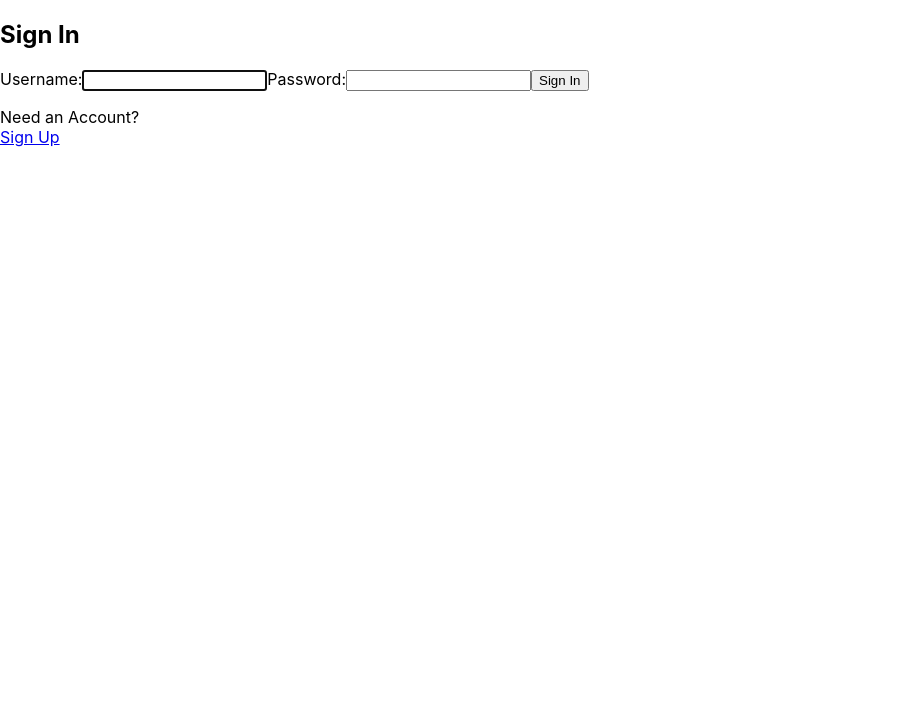
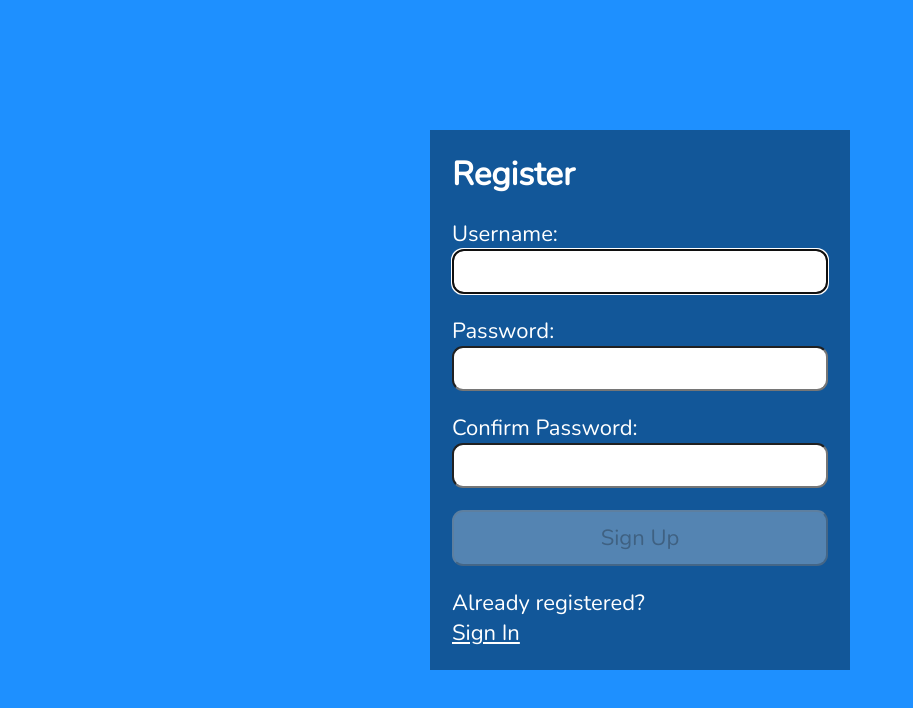
Before and after one commit to mineeshabrar/DSA-App, a React (Create React App) app in the folder dsa-app/: page / in a window 1280 px wide. Shown: the top 708 px of the page, without its empty margins (0-913 px from the left). Built offline with nearby package versions, Linux system fonts and the light colour scheme.

Commit message:
added css and edited index.js

```diff
--- a/dsa-app/src/App.js
+++ b/dsa-app/src/App.js
@@ -6,7 +6,7 @@
 
   return (
     <main className="App">
-      <Login />
+      <Register/>
     </main>
   );
 }
--- a/dsa-app/src/components/Login.js
+++ b/dsa-app/src/components/Login.js
@@ -1,7 +1,7 @@
 import { useRef, useState, useEffect, useContext } from 'react';
 import AuthContext from "./context/AuthProvider";
 
-import axios from 'axios';
+import axios from './api/axios';
 const LOGIN_URL = '/auth';
 
 const Login = () => {
--- a/dsa-app/src/components/Register.js
+++ b/dsa-app/src/components/Register.js
@@ -1,8 +1,7 @@
 import { useRef, useState, useEffect } from "react";
 import { faCheck, faTimes, faInfoCircle } from "@fortawesome/free-solid-svg-icons";
 import { FontAwesomeIcon } from "@fortawesome/react-fontawesome";
-import axios from 'axios';
-
+import axios from './api/axios';
 const USER_REGEX = /^[A-z][A-z0-9-_]{3,23}$/;
 const PWD_REGEX = /^(?=.*[a-z])(?=.*[A-Z])(?=.*[0-9])(?=.*[!@#$%]).{8,24}$/;
 const REGISTER_URL = '/register';
--- /dev/null
+++ b/dsa-app/src/components/api/axios.js
@@ -0,0 +1,5 @@
+import axios from 'axios';
+
+export default axios.create({
+    baseURL: 'http://localhost:3500'
+});
--- a/dsa-app/src/index.css
+++ b/dsa-app/src/index.css
@@ -1,13 +1,114 @@
-body {
-  margin: 0;
-  font-family: -apple-system, BlinkMacSystemFont, 'Segoe UI', 'Roboto', 'Oxygen',
-    'Ubuntu', 'Cantarell', 'Fira Sans', 'Droid Sans', 'Helvetica Neue',
-    sans-serif;
-  -webkit-font-smoothing: antialiased;
-  -moz-osx-font-smoothing: grayscale;
+@import url('https://fonts.googleapis.com/css2?family=Nunito&display=swap');
+
+* {
+    margin: 0;
+    padding: 0;
+    box-sizing: border-box;
 }
 
-code {
-  font-family: source-code-pro, Menlo, Monaco, Consolas, 'Courier New',
-    monospace;
+html {
+    font-family: 'Nunito', sans-serif;
+    font-size: 22px;
+    color: #fff;
 }
+
+body {
+    min-height: 100vh;
+    background-color: dodgerblue;
+}
+
+.App {
+  display: flex;
+  flex-direction: column;
+  justify-content: center;
+  align-items: center;
+  min-height: 100vh;
+  padding: 1rem 0.5rem;
+}
+
+section {
+    width: 100%;
+    max-width: 420px;
+    min-height: 400px;
+    display: flex;
+    flex-direction: column;
+    justify-content: flex-start;
+    padding: 1rem;
+    background-color: rgba(0,0,0,0.4);
+}
+
+form {
+    display: flex;
+    flex-direction: column;
+    justify-content: space-evenly;
+    flex-grow: 1;
+    padding-bottom: 1rem;
+}
+
+a, a:visited {
+    color: #fff;
+}
+
+input[type="text"],
+input[type="password"],
+button,
+textarea {
+  font-family: 'Nunito', sans-serif;
+  font-size: 22px;
+  padding: 0.25rem;
+  border-radius: 0.5rem;
+}
+
+label,
+button {
+  margin-top: 1rem;
+}
+
+button {
+  padding: 0.5rem;
+}
+
+.instructions {
+    font-size: 0.75rem;
+    border-radius: 0.5rem;
+    background: #000;
+    color: #fff;
+    padding: 0.25rem;
+    position: relative;
+    bottom: -10px;
+}
+
+.instructions > svg {
+    margin-right: 0.25rem;
+}
+
+.offscreen {
+    position: absolute;
+    left: -9999px;
+}
+
+.hide {
+    display: none;
+}
+
+.valid {
+    color: limegreen;
+    margin-left: 0.25rem;
+}
+
+.invalid {
+    color: red;
+    margin-left: 0.25rem;
+}
+
+.errmsg {
+    background-color: lightpink;
+    color: firebrick;
+    font-weight: bold;
+    padding: 0.5rem;
+    margin-bottom: 0.5rem;
+}
+
+.line {
+    display: inline-block;
+}
--- a/dsa-app/src/index.js
+++ b/dsa-app/src/index.js
@@ -1,17 +1,8 @@
 import React from 'react';
-import ReactDOM from 'react-dom/client';
+import ReactDOM from 'react-dom';
 import './index.css';
 import App from './App';
-import reportWebVitals from './reportWebVitals';
-
-const root = ReactDOM.createRoot(document.getElementById('root'));
-root.render(
-  <React.StrictMode>
-    <App />
-  </React.StrictMode>
-);
-
-// If you want to start measuring performance in your app, pass a function
-// to log results (for example: reportWebVitals(console.log))
-// or send to an analytics endpoint. Learn more: https://bit.ly/CRA-vitals
-reportWebVitals();
+import { createRoot } from 'react-dom/client';
+const container = document.getElementById('root');
+const root = createRoot(container);
+root.render(<App tab="home" />);
```
